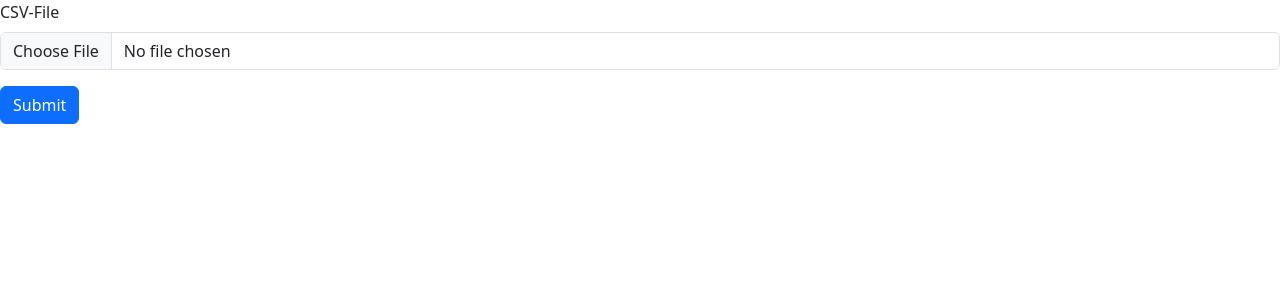
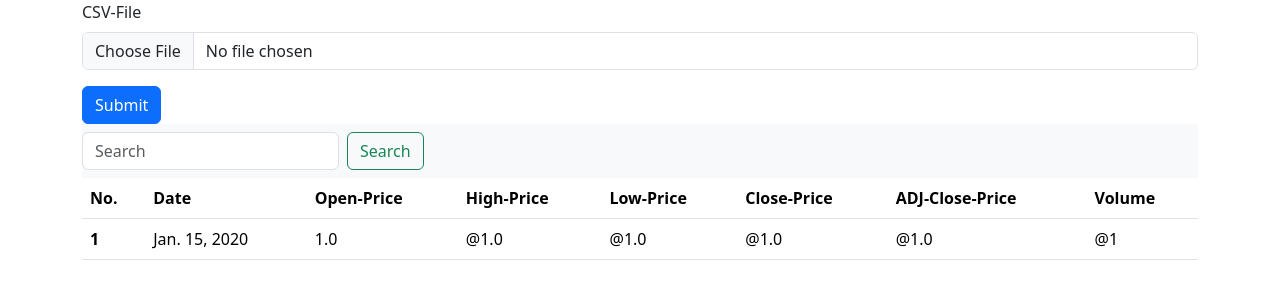
Before and after one commit to pankajchouhan78/csv-data, a Django app: page / in a window 1280 px wide. Shown: the top 300 px of the page. Run offline with Django 3.2, Linux system fonts and the light colour scheme; tables that the repository leaves empty hold one stand-in row (values such as "Sample post").

Commit message:
add search functionality

```diff
--- a/app/templates/index.html
+++ b/app/templates/index.html
@@ -7,6 +7,7 @@
     <title>Document</title>
 </head>
 <body>
+  <div class="container">
     <form action="#" method="post" enctype="multipart/form-data">
         {% csrf_token %}
 
@@ -18,6 +19,46 @@
         <button type="submit" class="btn btn-primary">Submit</button>
       </form>
 
+      <nav class="navbar bg-body-tertiary">
+        <form class="d-flex" action="/search/" method="post">
+          {% csrf_token %}
+          <input class="form-control me-2" type="search" placeholder="Search" aria-label="Search" name="rsearch">
+          <button class="btn btn-outline-success" type="submit">Search</button>
+        </form>
+    </nav>
+
+    <table class="table">
+      <thead>
+        <tr>
+          <th scope="col">No.</th>
+          <th scope="col">Date</th>
+          <th scope="col">Open-Price</th>
+          <th scope="col">High-Price</th>
+          <th scope="col">Low-Price</th>
+          <th scope="col">Close-Price</th>
+          <th scope="col">ADJ-Close-Price</th>
+          <th scope="col">Volume</th>
+        </tr>
+      </thead>
+      <tbody>
+          {% for st in stock %}
+        <tr>
+          <th scope="row">{{forloop.counter}}</th>
+          <td>{{st.date}}</td>
+          <td>{{st.open}}</td>
+          <td>@{{st.high}}</td>
+          <td>@{{st.low}}</td>
+          <td>@{{st.close}}</td>
+          <td>@{{st.adj_close}}</td>
+          <td>@{{st.volume}}</td>
+        </tr>
+        {% endfor %}
+      </tbody>
+    </table>
+
+
+  </div>
+
       <script src="https://cdn.jsdelivr.net/npm/@popperjs/core@2.11.8/dist/umd/popper.min.js" integrity="sha384-I7E8VVD/ismYTF4hNIPjVp/Zjvgyol6VFvRkX/vR+Vc4jQkC+hVqc2pM8ODewa9r" crossorigin="anonymous"></script>
       <script src="https://cdn.jsdelivr.net/npm/bootstrap@5.3.2/dist/js/bootstrap.min.js" integrity="sha384-BBtl+eGJRgqQAUMxJ7pMwbEyER4l1g+O15P+16Ep7Q9Q+zqX6gSbd85u4mG4QzX+" crossorigin="anonymous"></script>
 </body>
--- a/app/urls.py
+++ b/app/urls.py
@@ -4,4 +4,5 @@ from .views import *
 
 urlpatterns = [
     path('',index,name="index"),
+    path('search/',search,name="search"),
 ]
--- a/app/views.py
+++ b/app/views.py
@@ -1,4 +1,4 @@
-from django.shortcuts import render
+from django.shortcuts import render, redirect
 import io
 import csv
 from . models import *
@@ -34,7 +34,26 @@ def index(request):
                 volume = volume,
             )
         return render(request,"success.html")
+    stock = Stock.objects.all()
+    context = {
+            'stock':stock
+        }
+    return render(request, 'index.html', context)
 
+def search(request):
+    if request.method == "POST":
+        search = request.POST.get('rsearch')
+        print(search)
+        stock = Stock.objects.filter(volume__icontains = search)
+        print(stock)
+        context = {
+        'stock':stock
+        }
+    else:
+        return redirect('/')
+        # stock = Stock.objects.all()
+        # context = {
+        #     'stock':stock
+        # }
 
-
-    return render(request, 'index.html')
+    return render(request, "index.html",context)
```
